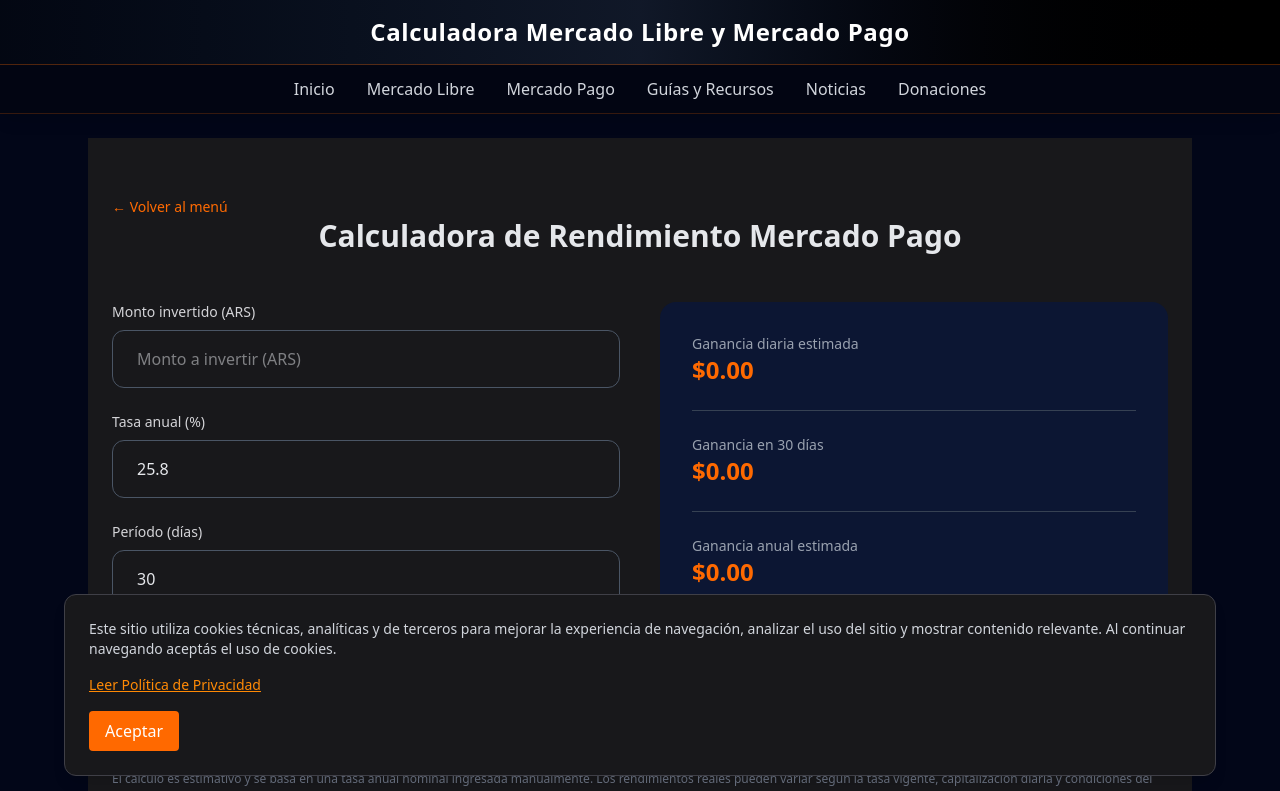
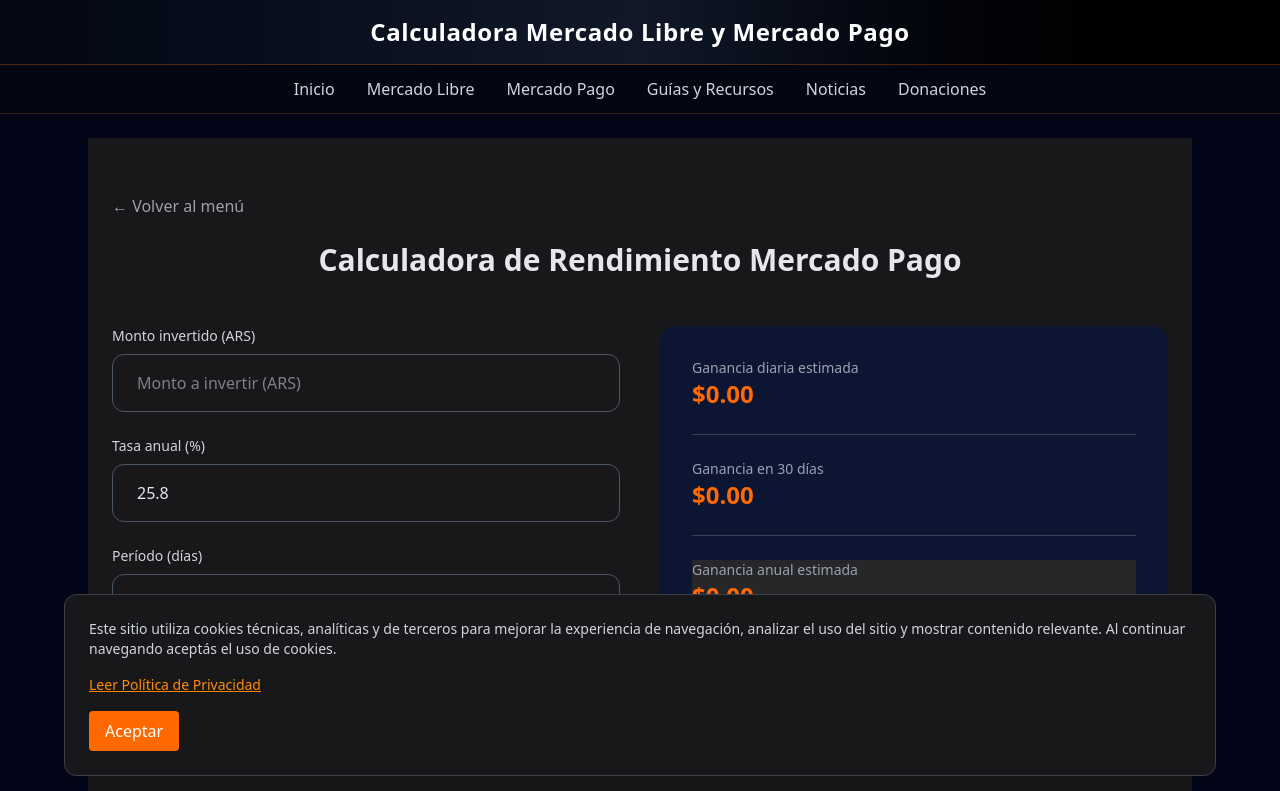
Before and after one commit to stkener/calculadoramlmp, a React (Vite) app: page /mercadopago/rendimiento in a window 1280 px wide. Shown: the top 791 px of the page. Built offline with nearby package versions, Linux system fonts and the light colour scheme.

Commit message:
otros cambios de estilo

```diff
--- a/src/pages/MPCuotas.jsx
+++ b/src/pages/MPCuotas.jsx
@@ -81,7 +81,7 @@
 
           {/* formulario */}
 
-          <div className="bg-[#1c2541] p-6 rounded-xl">
+          <div className="bg-zinc-800 p-6 rounded-xl">
 
             <label className="block mb-2 text-sm">
               Monto a cobrar (ARS)
@@ -142,9 +142,9 @@
 
           {/* resultados */}
 
-          <div className="bg-[#1c2541] p-6 rounded-xl">
+          <div className="bg-zinc-800 p-6 rounded-xl">
 
-            <div className="mb-4">
+            <div className="mb-4 ">
 
               <p className="text-sm text-gray-400">
                 Comisión aplicada
--- a/src/pages/MPRendimiento.jsx
+++ b/src/pages/MPRendimiento.jsx
@@ -39,7 +39,7 @@
 
         <Link
           to="/mercadopago"
-          className="mb-8 text-sm text-orange-500 hover:text-orange-400 transition cursor-pointer"
+          className="text-zinc-400 hover:text-orange-500 mb-6 inline-block"
         >
           ← Volver al menú
         </Link>
@@ -118,7 +118,7 @@
 
             <hr className="border-gray-700" />
 
-            <div>
+            <div className="bg-zinc-800">
               <p className="text-gray-400 text-sm">
                 Ganancia anual estimada
               </p>
```
Also changed, not shown: 1 other file (tests, documents, lock files or other folders).
